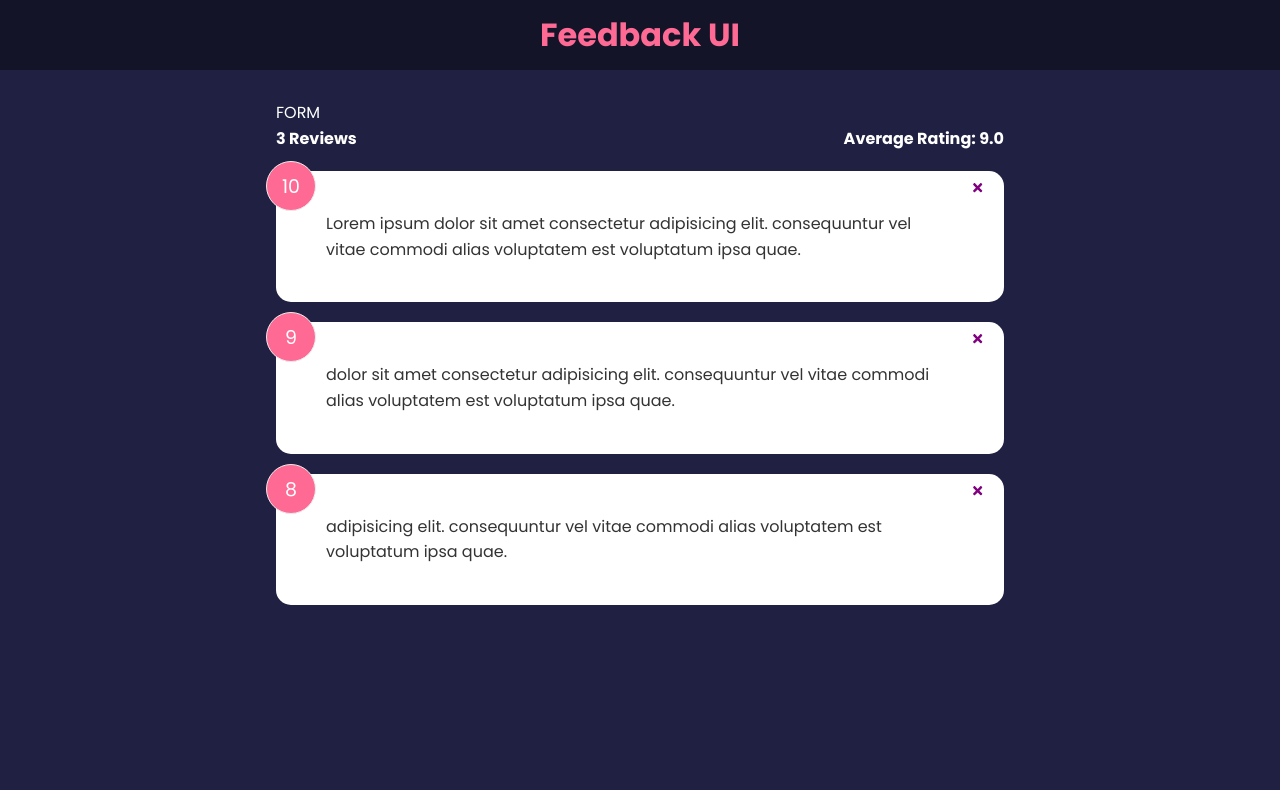
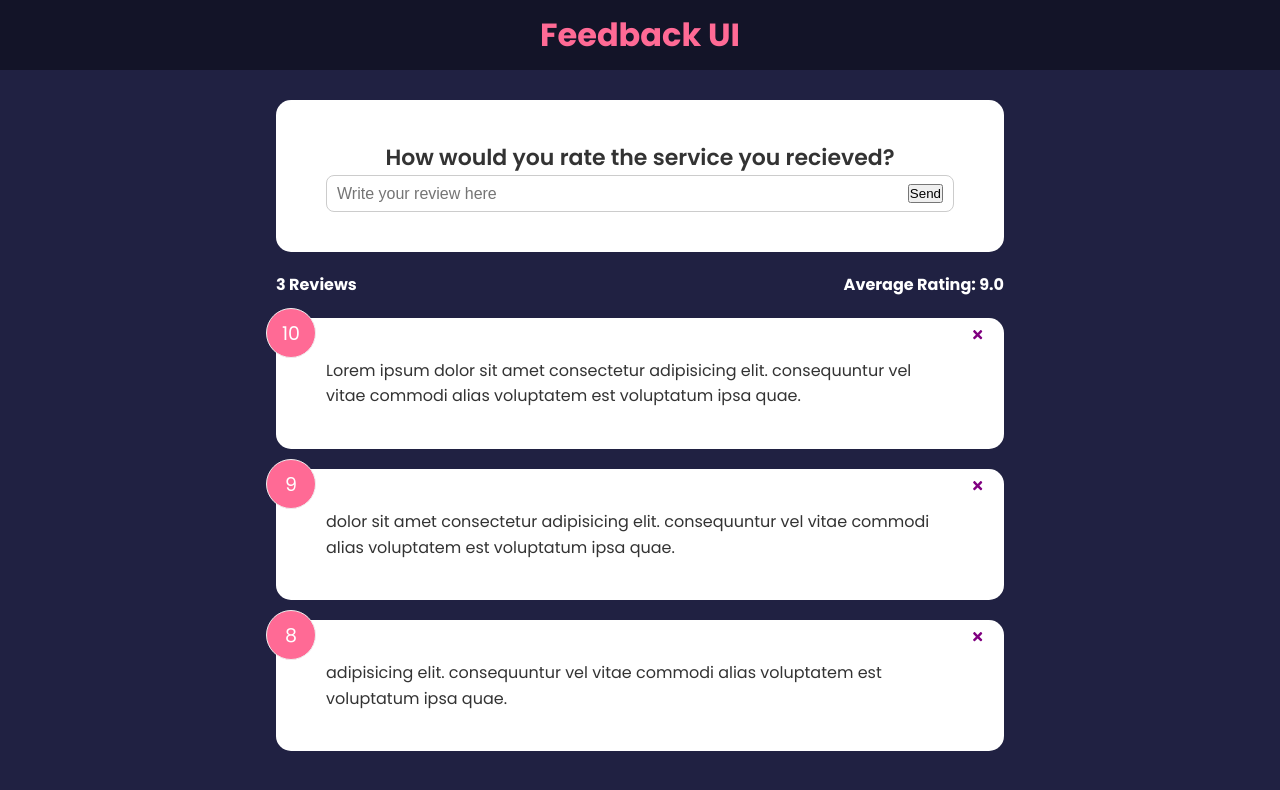
Before and after one commit to MattRuetz/reviews-react-app, a React (Create React App) app: page / in a window 1280 px wide. Shown: the top 790 px of the page. Built offline with nearby package versions, Linux system fonts and the light colour scheme.

Commit message:
state added for review-entry to update on any entry into the input

```diff
--- a/src/components/FeedbackForm.jsx
+++ b/src/components/FeedbackForm.jsx
@@ -1,5 +1,30 @@
+import { useState } from 'react';
+import Card from './shared/Card';
+
 const FeedbackForm = () => {
-    return <div>FORM</div>;
+    const [text, setText] = useState('');
+
+    const handleChange = (e) => {
+        setText(e.target.value);
+    };
+
+    return (
+        <Card>
+            <form>
+                <h2>How would you rate the service you recieved?</h2>
+                {/* {Rating select component goes here .... TODO} */}
+                <div className="input-group">
+                    <input
+                        type="text"
+                        onChange={handleChange}
+                        placeholder="Write your review here"
+                        value={text}
+                    />
+                    <button type="submit">Send</button>
+                </div>
+            </form>
+        </Card>
+    );
 };
 
 export default FeedbackForm;
```
